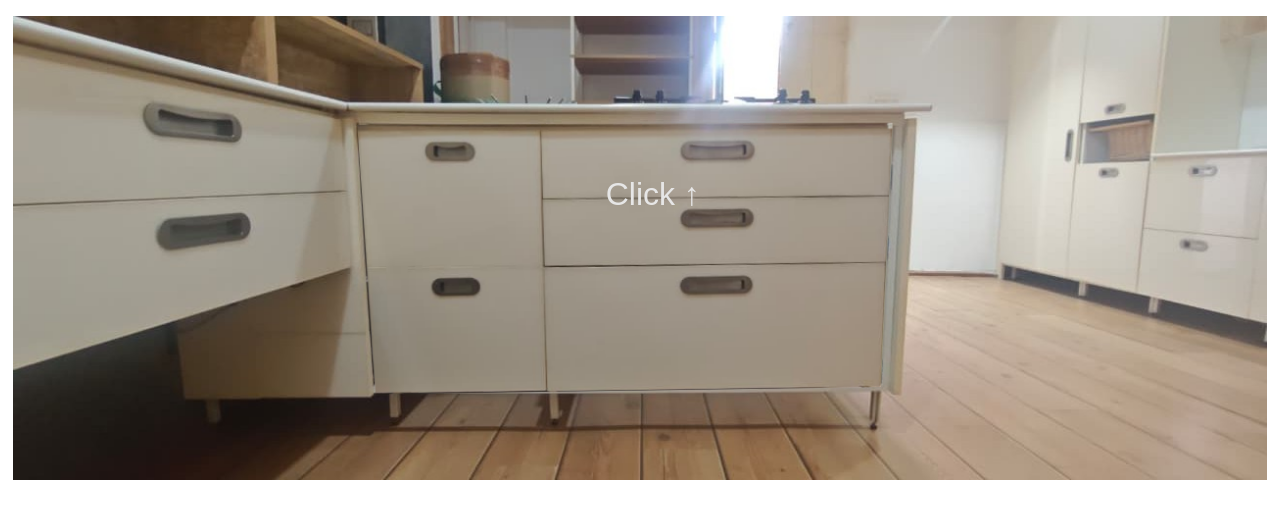
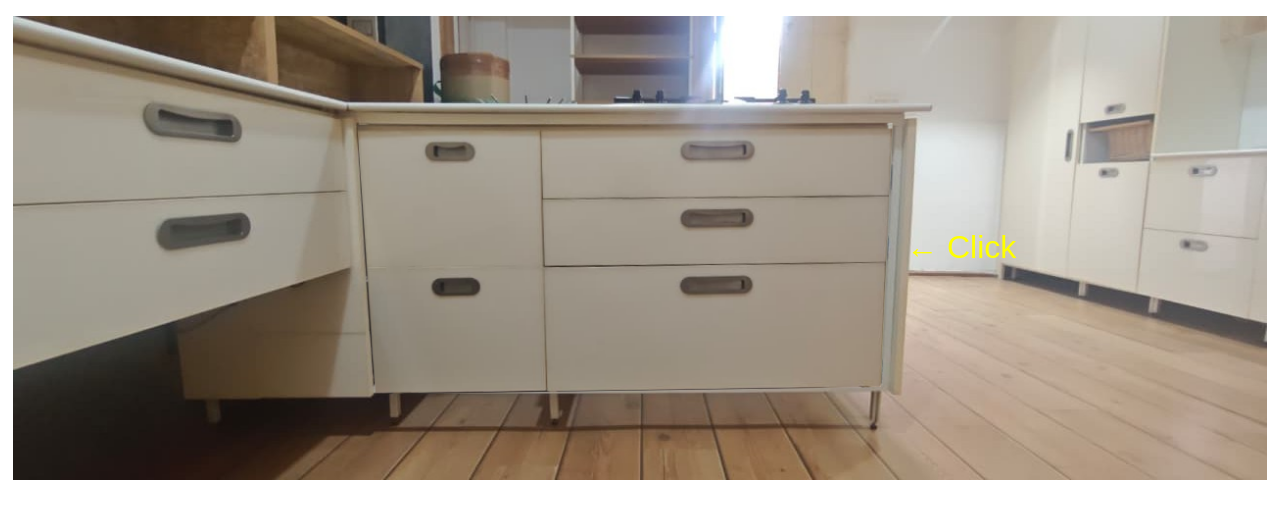
Before and after one commit to saprameya/cabinetDoorAnimation, a plain HTML site: page index.html in a window 1280 px wide. Drawn offline with Linux system fonts and the light colour scheme.

Commit message:
grid layout

```diff
--- a/index.html
+++ b/index.html
@@ -17,9 +17,10 @@
                 <img src="front-face.png" alt="">
 
             </div>
+        <p class="click-front">&#8592 Click </p>
+
 
         </main>
-        <p class="click-front">Click &#8593</p>
         <footer></footer>
     </div>
 </body>
--- a/script.js
+++ b/script.js
@@ -1,7 +1,11 @@
+const clickFront = document.querySelector(".click-front");
 const front = document.querySelector(".front");
 const middle = document.querySelector(".middle");
 const inside = document.querySelector(".inside");
 console.log(inside);
+
+
+
 
 front.addEventListener("click", () => {
   front.classList.add("disappear");
--- a/style.css
+++ b/style.css
@@ -99,37 +99,25 @@ body {
 }
 
 main{
-  position: relative;
-  height: 20vh;
+  width: fit-content;
+  margin-inline: auto;
+  display: grid;
+  grid-template-columns: [main-start] 1fr [main-end];
+  grid-template-rows: [main-start] 1fr [main-end];
 }
 
 .inside,
 .middle,
 .front{
-  position: absolute;
-  inset: 0;
-  opacity: 1;
+  grid-area: main-start/main-start/main-end/main-end;
   cursor: pointer;
-
-}
-
-.middle.disappear,
-.front.disappear{
-  opacity: 0;
 }
 
 .click-front{
-  position: fixed;
-  z-index: 10;
-  text-align: center;
+  grid-area:  main-start/main-start/main-end/main-end;
+  align-self: center;
+  justify-self: self-end;
+  margin-right: 20%;
   font-size: 2rem;
-  color: var(--secondary-font-clr);
-  width: 1280px;
- @media (width < 1280px) {
-  width: 100vw;
- }
-  @media (width < 500px) {
-    color: black;
-  }
-
+  color: yellow;
 }
```
